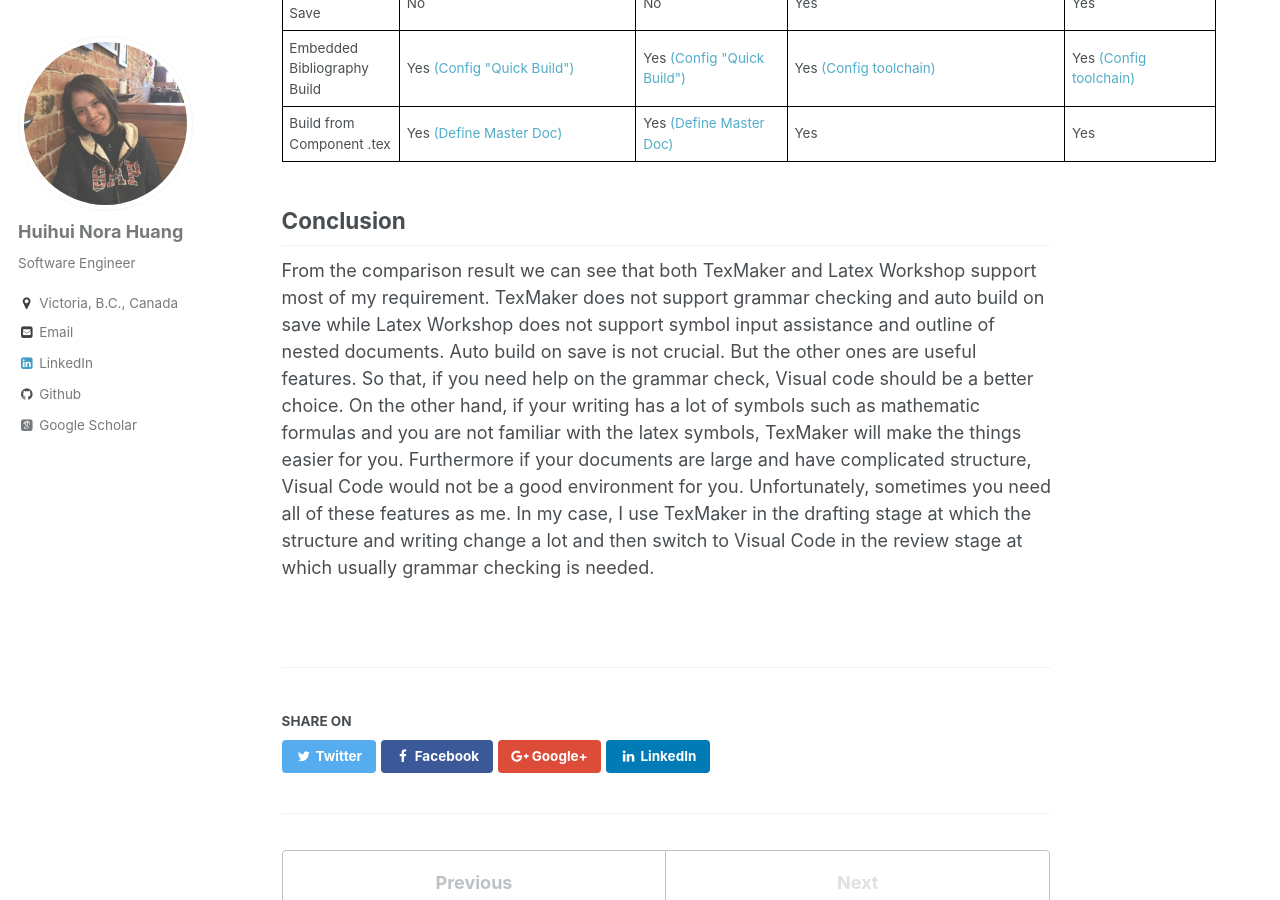
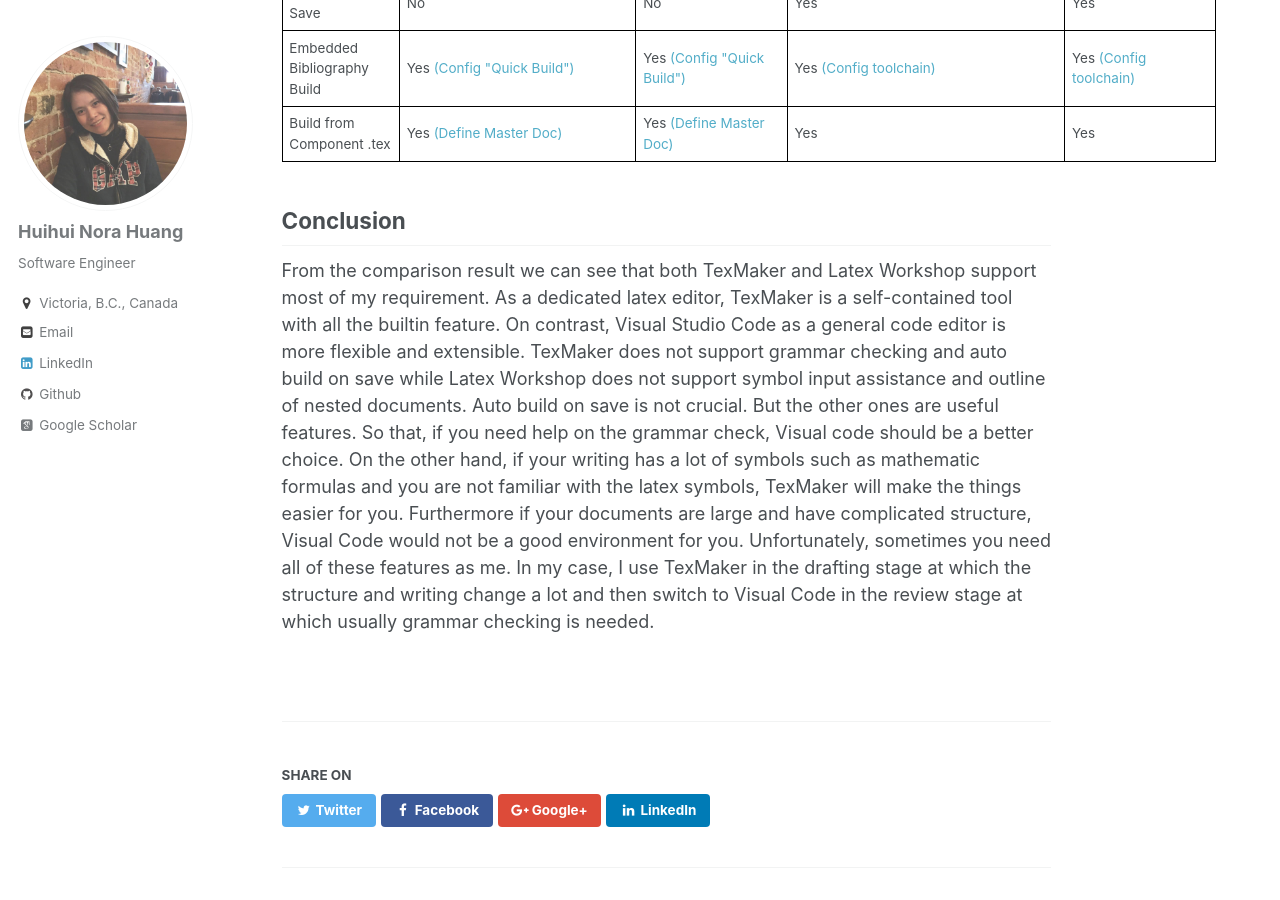
Before and after one commit to norahuang/MY-Websit-repo, a Jekyll site: the page built from _posts/2018-02-20-blog-post-1.md, in a window 1280 px wide and 900 px high, scrolled down 1401 px. Built offline with Jekyll 4.4.1, drawn with Linux system fonts in a browser that asks for light colours; some web fonts are replaced; some of the changed text lies outside the part shown.

Commit message:
update post

```diff
--- a/_posts/2018-02-20-blog-post-1.md
+++ b/_posts/2018-02-20-blog-post-1.md
@@ -1,5 +1,5 @@
 ---
-title: 'Compare Texmaker and LaTex Workshop(An add-on of Visual Code)'
+title: 'Compare Texmaker and LaTex Workshop(An add-on of Visual Studio Code)'
 date: 2018-02-20
 permalink: /posts/2018/12/blog-post-1/
 tags:
@@ -127,4 +127,4 @@
 
 Conclusion
 ------
-From the comparison result we can see that both TexMaker and Latex Workshop support most of my requirement. TexMaker does not support grammar checking and auto build on save while Latex Workshop does not support symbol input assistance and outline of nested documents. Auto build on save is not crucial. But the other ones are useful features. So that, if you need help on the grammar check, Visual code should be a better choice. On the other hand, if your writing has a lot of symbols such as mathematic formulas and you are not familiar with the latex symbols, TexMaker will make the things easier for you. Furthermore if your documents are large and have complicated structure, Visual Code would not be a good environment for you. Unfortunately, sometimes you need all of these features as me. In my case, I use TexMaker in the drafting stage at which the structure and writing change a lot and then switch to Visual Code in the review stage at which usually grammar checking is needed.
+From the comparison result we can see that both TexMaker and Latex Workshop support most of my requirement. As a dedicated latex editor, TexMaker is a self-contained tool with all the builtin feature. On contrast, Visual Studio Code as a general code editor is more flexible and extensible. TexMaker does not support grammar checking and auto build on save while Latex Workshop does not support symbol input assistance and outline of nested documents. Auto build on save is not crucial. But the other ones are useful features. So that, if you need help on the grammar check, Visual code should be a better choice. On the other hand, if your writing has a lot of symbols such as mathematic formulas and you are not familiar with the latex symbols, TexMaker will make the things easier for you. Furthermore if your documents are large and have complicated structure, Visual Code would not be a good environment for you. Unfortunately, sometimes you need all of these features as me. In my case, I use TexMaker in the drafting stage at which the structure and writing change a lot and then switch to Visual Code in the review stage at which usually grammar checking is needed.
```
